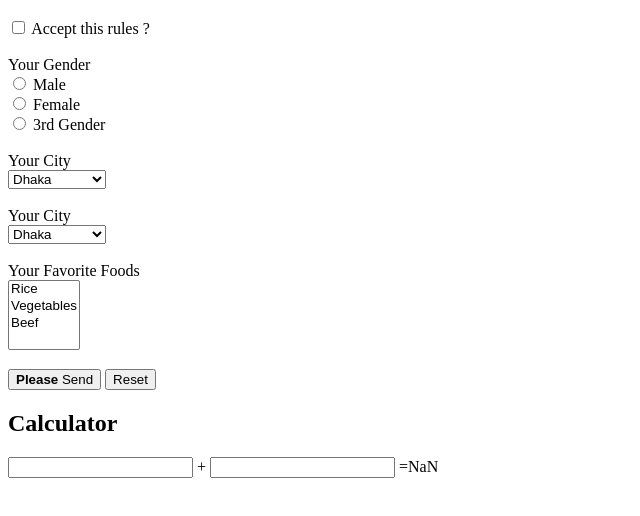
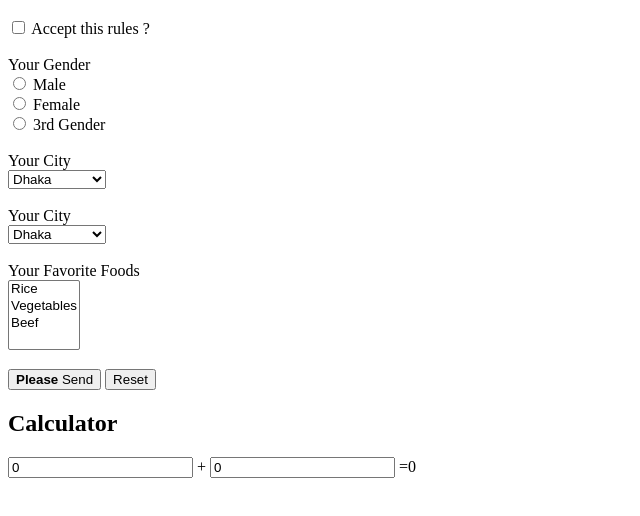
Before and after one commit to WorkFortBD/FullStack-Web-Development, a plain HTML site: page index.html in a window 1280 px wide. Shown: the part 480-996 px from the top of the page, 0-640 px from the left. Drawn offline with Linux system fonts and the light colour scheme.

Commit message:
Updated links and fixed calculator app.

```diff
--- a/index.html
+++ b/index.html
@@ -138,8 +138,8 @@
         </form>
 
     <h2>Calculator</h2>
-    <input id="number1" type="number" /> +
-    <input id="number2" type="number" />
+    <input id="number1" value="0" type="number" oninput="calculate()" /> +
+    <input id="number2" value="0" type="number" oninput="calculate()" />
     =<span id="result"></span>
 
 
@@ -147,13 +147,16 @@
     <br><br><br><br><br><br><br><br><br><br><br><br><br><br><br><br>
 
     <script>
-    // alert("Welcome to Javascript");
-        var number1 = parseInt(document.getElementById('number1').value);
-        var number2 = parseInt(document.getElementById('number2').value);
-        // alert(number1 + number2);
+        calculate();
 
-        document.getElementById('result').innerHTML = number1 + number2;
+        function calculate() {
+            // alert("Welcome to Javascript");
+            var number1 = parseInt(document.getElementById('number1').value);
+            var number2 = parseInt(document.getElementById('number2').value);
+            // alert(number1 + number2);
 
+            document.getElementById('result').innerHTML = number1 + number2;
+        }
 
     </script>
 </body>
```
Also changed, not shown: README.md.
